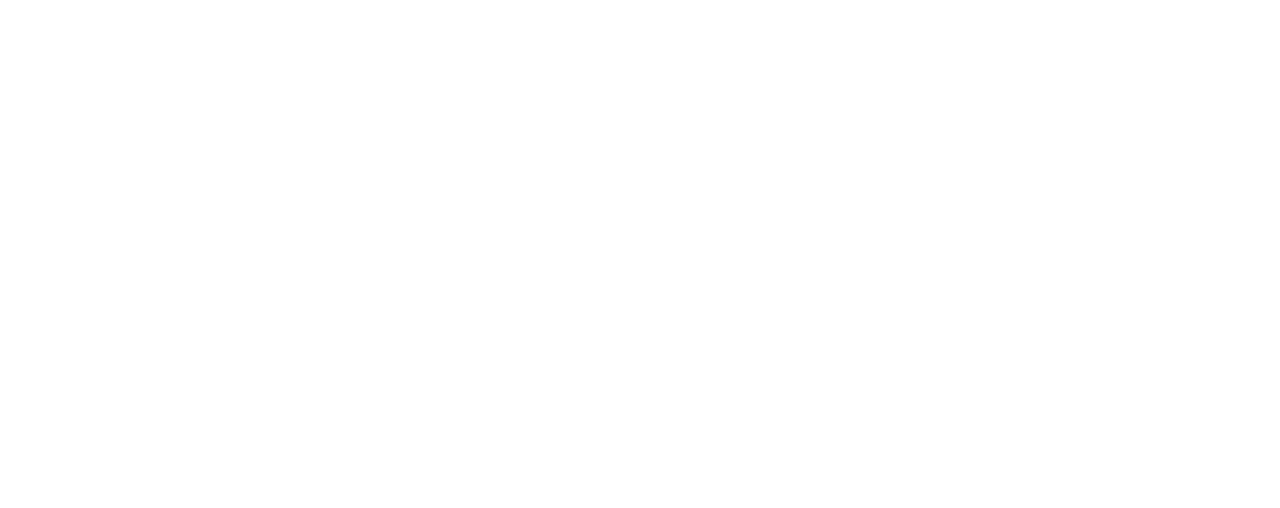
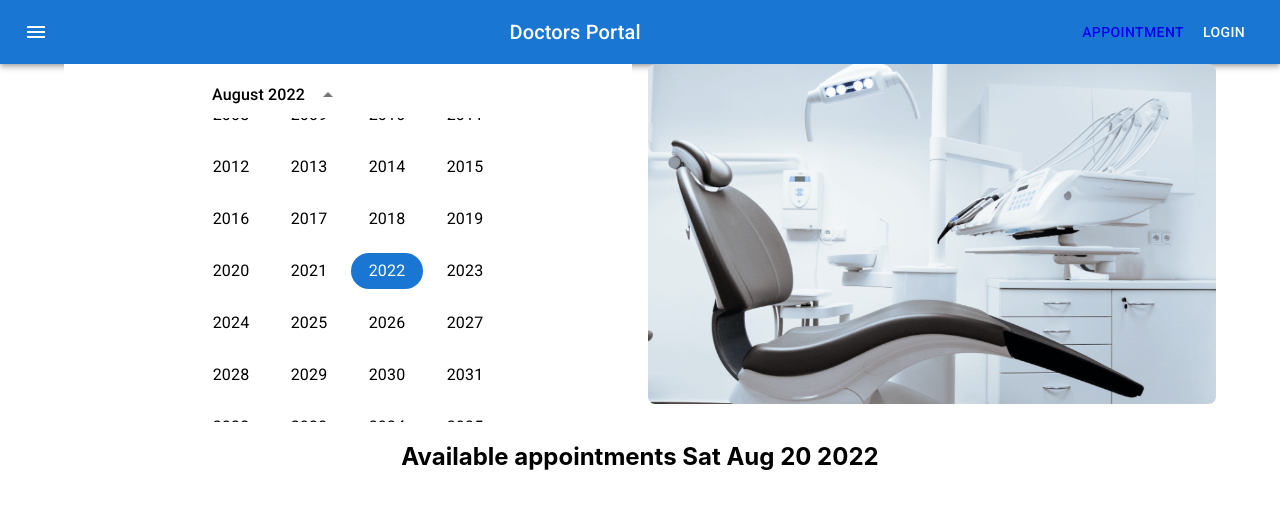
Before and after one commit to dipdastoko/doctors-portal-client2, a React (Create React App) app: page /appointment in a window 1280 px wide. Before the commit this address had no page. Shown: the top 508 px of the page. Built offline with nearby package versions, Linux system fonts and the light colour scheme.

Commit message:
appointment and calendar added

```diff
--- a/package.json
+++ b/package.json
@@ -6,10 +6,13 @@
     "@emotion/react": "^11.10.0",
     "@emotion/styled": "^11.10.0",
     "@mui/icons-material": "^5.8.4",
+    "@mui/lab": "^5.0.0-alpha.95",
     "@mui/material": "^5.10.1",
+    "@mui/x-date-pickers": "^5.0.0-beta.6",
     "@testing-library/jest-dom": "^5.16.5",
     "@testing-library/react": "^13.3.0",
     "@testing-library/user-event": "^13.5.0",
+    "date-fns": "^2.29.2",
     "react": "^18.2.0",
     "react-dom": "^18.2.0",
     "react-router-dom": "^6.3.0",
--- a/src/App.js
+++ b/src/App.js
@@ -1,5 +1,6 @@
 import { BrowserRouter, Routes, Route } from 'react-router-dom';
 import './App.css';
+import Appointment from './Pages/Appointment/Appointment/Appointment';
 import Home from './Pages/Home/Home/Home';
 
 function App() {
@@ -9,6 +10,7 @@
         <Routes>
           <Route index element={<Home />} />
           <Route path='/home' element={<Home />} />
+          <Route path='/appointment' element={<Appointment />} />
         </Routes>
       </BrowserRouter>
     </div>
--- /dev/null
+++ b/src/Pages/Appointment/Appointment/Appointment.js
@@ -0,0 +1,17 @@
+import React from 'react';
+import Navigation from '../../Shared/Navigation/Navigation';
+import AppointmentHeader from '../AppointmentHeader/AppointmentHeader';
+import AvailableAppointments from '../AvailableAppointments/AvailableAppointments';
+
+const Appointment = () => {
+    const [date, setDate] = React.useState(new Date());
+    return (
+        <div>
+            <Navigation />
+            <AppointmentHeader date={date} setDate={setDate} />
+            <AvailableAppointments date={date} />
+        </div>
+    );
+};
+
+export default Appointment;
--- /dev/null
+++ b/src/Pages/Appointment/AppointmentHeader/AppointmentHeader.js
@@ -0,0 +1,24 @@
+import { Grid } from '@mui/material';
+import { Container } from '@mui/system';
+import React from 'react';
+import chair from '../../../images/chair.png';
+import Calendar from '../../Shared/Calendar/Calendar';
+
+const AppointmentHeader = ({ date, setDate }) => {
+
+    return (
+        <Container>
+            <Grid container spacing={2}>
+                <Grid item xs={12} md={6}>
+                    <Calendar date={date} setDate={setDate} />
+                </Grid>
+                <Grid item xs={12} md={6}>
+                    <img style={{ width: '100%' }} src={chair} alt="" />
+                </Grid>
+
+            </Grid>
+        </Container>
+    );
+};
+
+export default AppointmentHeader;
--- /dev/null
+++ b/src/Pages/Appointment/AvailableAppointments/AvailableAppointments.js
@@ -0,0 +1,12 @@
+import React from 'react';
+
+const AvailableAppointments = ({ date }) => {
+
+    return (
+        <div>
+            <h2>Available appointments {date.toDateString()}</h2>
+        </div>
+    );
+};
+
+export default AvailableAppointments;
--- /dev/null
+++ b/src/Pages/Shared/Calendar/Calendar.js
@@ -0,0 +1,24 @@
+import React from 'react';
+import TextField from '@mui/material/TextField';
+import { AdapterDateFns } from '@mui/x-date-pickers/AdapterDateFns';
+import { LocalizationProvider } from '@mui/x-date-pickers/LocalizationProvider';
+import { StaticDatePicker } from '@mui/x-date-pickers/StaticDatePicker';
+
+const Calendar = ({ date, setDate }) => {
+
+    return (
+        <LocalizationProvider dateAdapter={AdapterDateFns}>
+            <StaticDatePicker
+                displayStaticWrapperAs="desktop"
+                openTo="year"
+                value={date}
+                onChange={(newValue) => {
+                    setDate(newValue);
+                }}
+                renderInput={(params) => <TextField {...params} />}
+            />
+        </LocalizationProvider>
+    );
+};
+
+export default Calendar;
--- a/src/Pages/Shared/Navigation/Navigation.js
+++ b/src/Pages/Shared/Navigation/Navigation.js
@@ -6,6 +6,7 @@
 import Button from '@mui/material/Button';
 import IconButton from '@mui/material/IconButton';
 import MenuIcon from '@mui/icons-material/Menu';
+import { Link } from 'react-router-dom';
 
 const Navigation = () => {
     return (
@@ -24,6 +25,7 @@
                     <Typography variant="h6" component="div" sx={{ flexGrow: 1 }}>
                         Doctors Portal
                     </Typography>
+                    <Link to='/appointment'><Button color='inherit'>Appointment</Button></Link>
                     <Button color="inherit">Login</Button>
                 </Toolbar>
             </AppBar>
```
Also changed, not shown: 1 other file (tests, documents, lock files or other folders).
